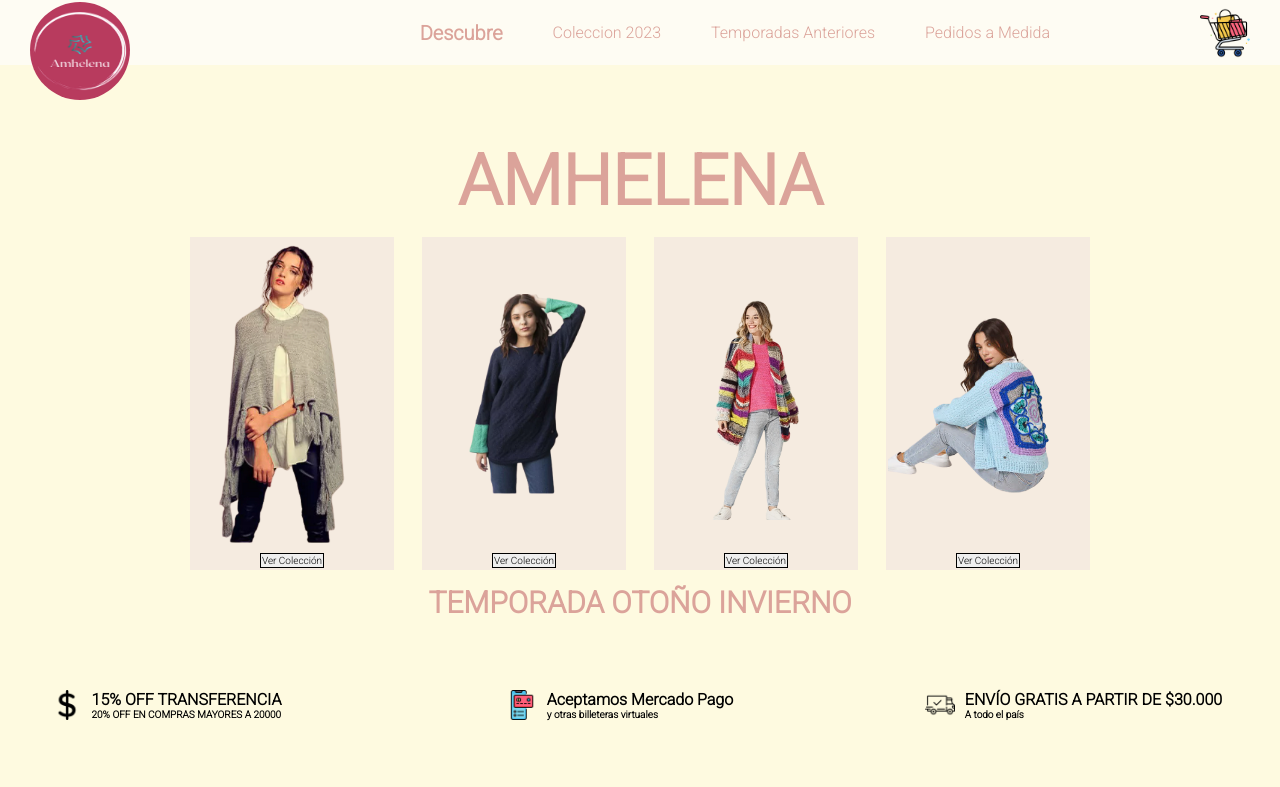
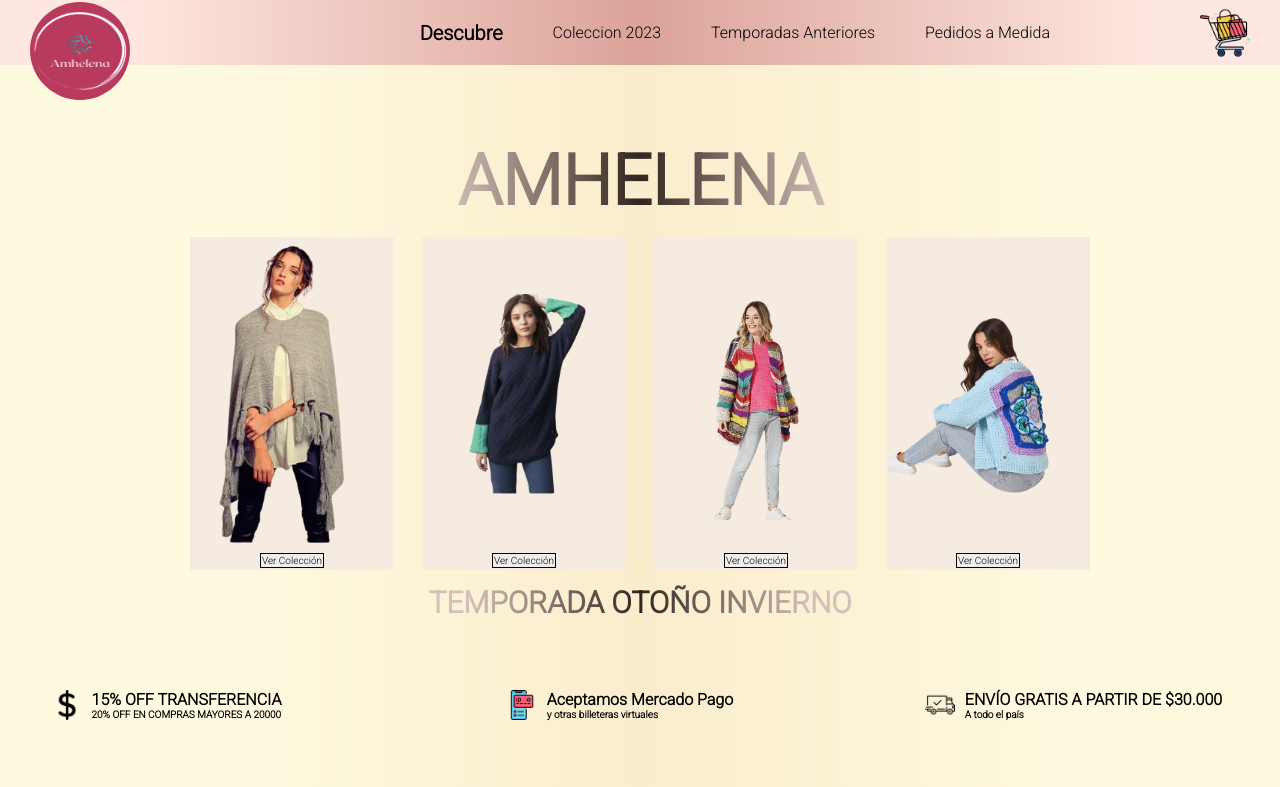
Before and after one commit to isidrov31/Amhelena, a plain HTML site: page index.html in a window 1280 px wide. Shown: the top 787 px of the page. Drawn offline with Linux system fonts and the light colour scheme.

Commit message:
pagina Amhelena v2

```diff
--- a/assets/index.css
+++ b/assets/index.css
@@ -28,7 +28,13 @@ main {
   flex-direction: column;
   justify-content: center;
   align-items: center;
-  background-color: var(--color3);
+  background: rgb(254, 250, 224);
+  background: linear-gradient(
+    90deg,
+    rgba(254, 250, 224, 1) 17%,
+    rgba(250, 237, 205, 1) 50%,
+    rgba(254, 250, 224, 1) 87%
+  );
 }
 
 /* Header */
@@ -36,7 +42,13 @@ main {
 header {
   width: 100%;
   height: 65px;
-  background-color: var(--color5);
+  background: rgb(254, 231, 224);
+  background: linear-gradient(
+    90deg,
+    rgba(254, 231, 224, 1) 10%,
+    rgba(219, 163, 154, 1) 50%,
+    rgba(254, 231, 224, 1) 90%
+  );
   display: flex;
   justify-content: space-between;
   padding: 0 30px;
@@ -63,13 +75,13 @@ header {
 }
 
 .navbar-list li:first-child > a {
-  color: var(--color8);
+  color: black;
   font-size: 20px;
   font-weight: bolder;
 }
 
 .navbar-list a {
-  color: var(--color8);
+  color: black;
   font-weight: 900px;
 }
 
@@ -95,7 +107,16 @@ header {
 .name-landing h1 {
   min-width: 600px;
   font-size: 70px;
-  color: var(--color8);
+  background: rgb(254, 231, 224);
+  background: linear-gradient(
+    90deg,
+    rgba(254, 231, 224, 1) 10%,
+    rgba(13, 3, 1, 0.8548012955182073) 50%,
+    rgba(254, 231, 224, 1) 90%
+  );
+  color: transparent;
+  background-clip: text;
+  -webkit-background-clip: text;
   font-weight: bolder;
   display: flex;
   align-items: center;
@@ -143,7 +164,16 @@ header {
 .text {
   font-size: 30px;
   font-weight: bolder;
-  color: var(--color8);
+  background: rgb(212, 192, 186);
+  background: linear-gradient(
+    90deg,
+    rgba(212, 192, 186, 1) 10%,
+    rgba(13, 3, 1, 0.8548012955182073) 50%,
+    rgba(212, 192, 186, 1) 90%
+  );
+  color: transparent;
+  background-clip: text;
+  -webkit-background-clip: text;
 }
 
 /* Services */
```
